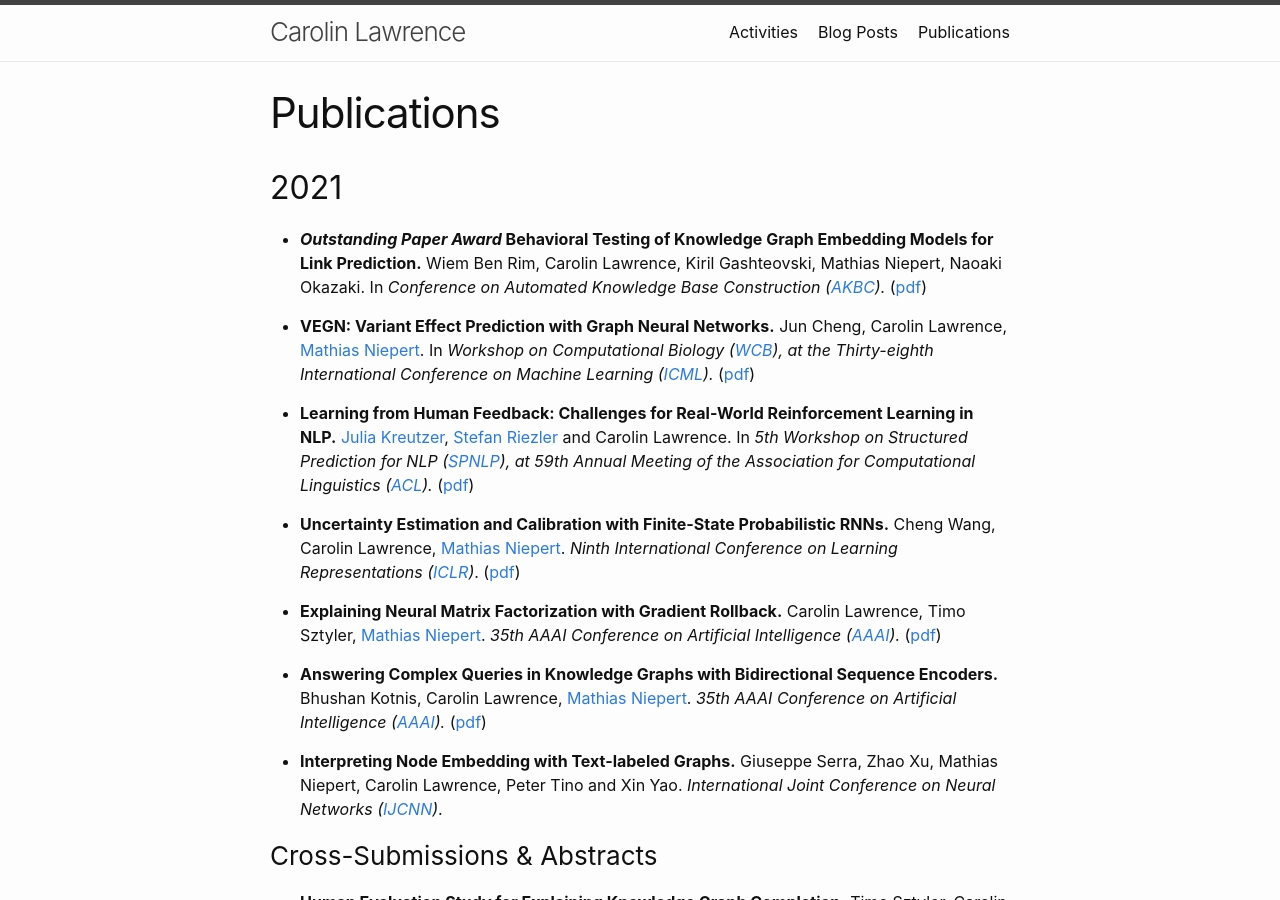
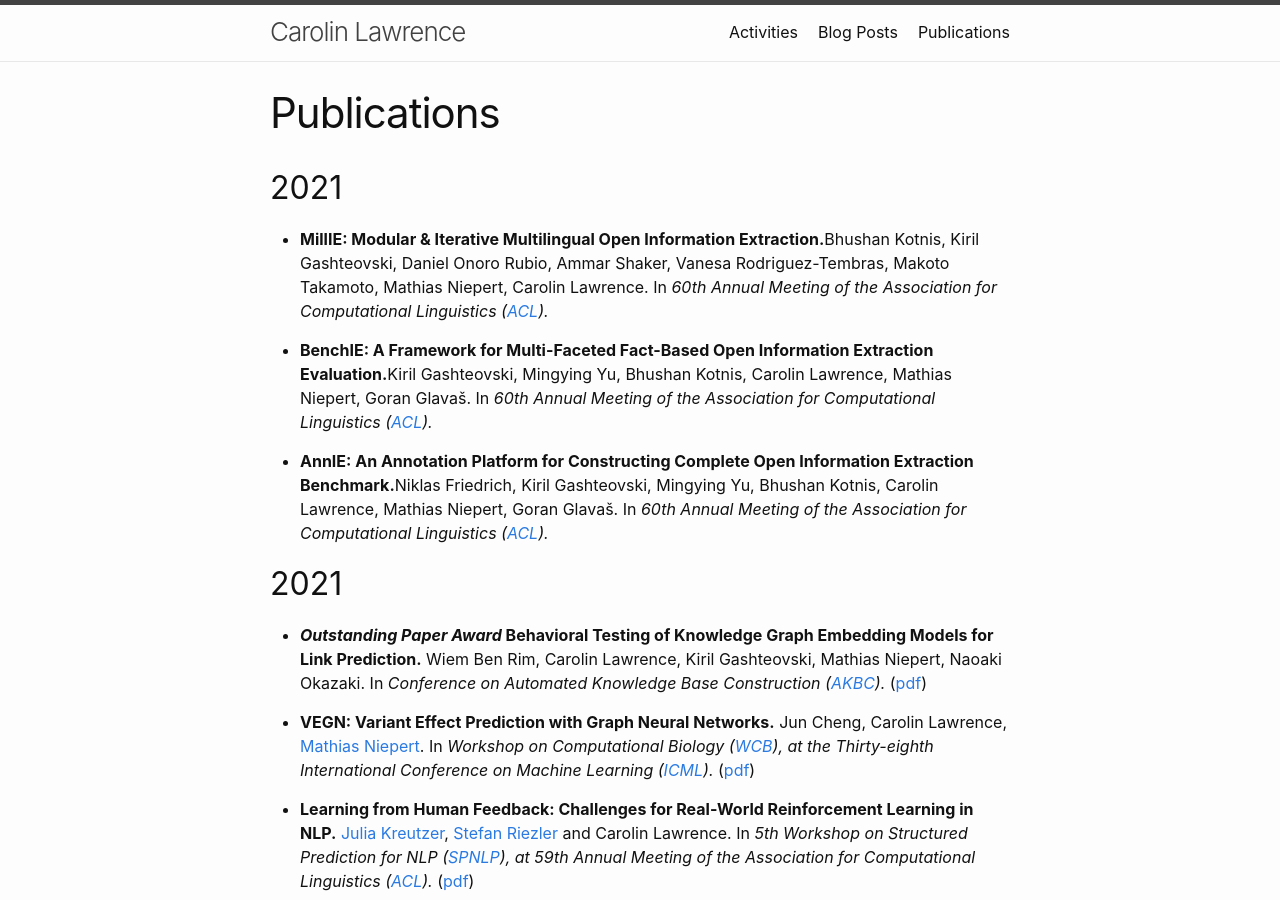
Before and after one commit to carolinlawrence/carolinlawrence.github.io, a Jekyll site: the page built from publications.markdown, in a window 1280 px wide and 900 px high. Built offline with Jekyll 4.4.1, drawn with Linux system fonts in a browser that asks for light colours.

Commit message:
Update publications.markdown

```diff
--- a/publications.markdown
+++ b/publications.markdown
@@ -3,6 +3,13 @@ title: Publications
 permalink: "/publications/"
 layout: page
 ---
+
+## 2021
+<ul>
+  <p><li><b>MillIE: Modular & Iterative Multilingual Open Information Extraction.</b>Bhushan Kotnis, Kiril Gashteovski, Daniel Onoro Rubio, Ammar Shaker, Vanesa Rodriguez-Tembras, Makoto Takamoto, Mathias Niepert, Carolin Lawrence. In <i>60th Annual Meeting of the Association for Computational Linguistics (<a href="https://2022.aclweb.org/">ACL</a>).</i></li></p>
+  <p><li><b>BenchIE: A Framework for Multi-Faceted Fact-Based Open Information Extraction Evaluation.</b>Kiril Gashteovski, Mingying Yu, Bhushan Kotnis, Carolin Lawrence, Mathias Niepert, Goran Glavaš. In <i>60th Annual Meeting of the Association for Computational Linguistics (<a href="https://2022.aclweb.org/">ACL</a>).</i></li></p>
+  <p><li><b>AnnIE: An Annotation Platform for Constructing Complete Open Information Extraction Benchmark.</b>Niklas Friedrich, Kiril Gashteovski, Mingying Yu, Bhushan Kotnis, Carolin Lawrence, Mathias Niepert, Goran Glavaš. In <i>60th Annual Meeting of the Association for Computational Linguistics (<a href="https://2022.aclweb.org/">ACL</a>).</i></li></p>
+</ul>
 
 ## 2021
 <ul>
```
